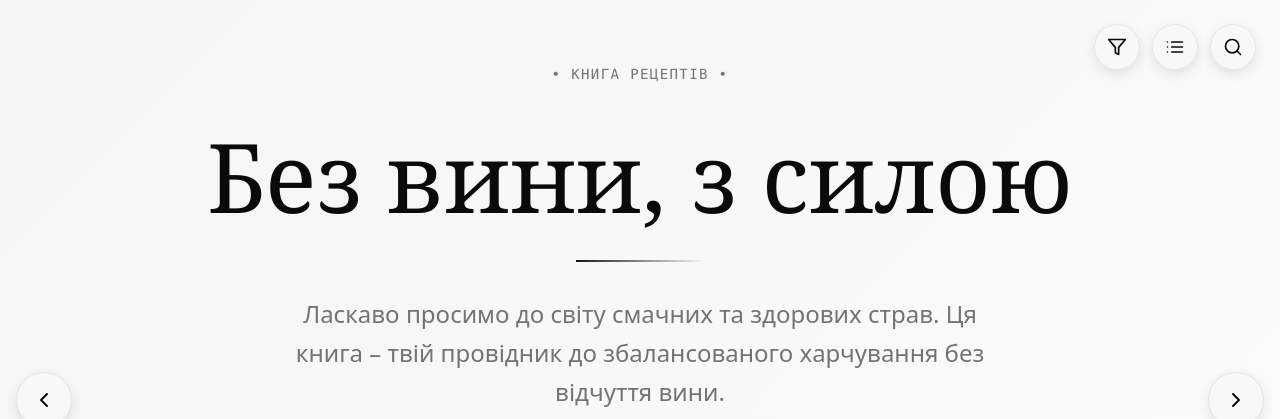
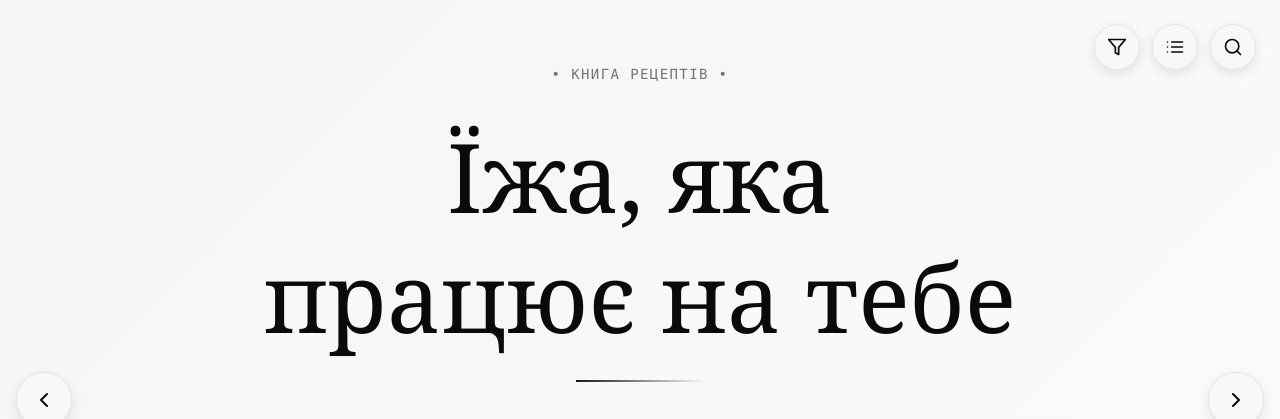
Before and after one commit to PytaichukBohdan/NataRecipeBook, a Next.js app: page / in a window 1280 px wide. Shown: the top 419 px of the page. Built offline with nearby package versions, Linux system fonts and the light colour scheme.

Commit message:
fix: change slogan to Їжа, яка працює на тебе

```diff
--- a/components/IntroPage.tsx
+++ b/components/IntroPage.tsx
@@ -43,7 +43,7 @@ export function IntroPage({ onCategoryClick }: IntroPageProps) {
 
         <div className="mb-12">
           <h1 className="text-6xl md:text-8xl font-serif text-foreground mb-6 text-balance leading-tight">
-            Без вини, з силою
+            Їжа, яка працює на тебе
           </h1>
           <div className="recipe-divider w-32 mx-auto mb-8"></div>
           <p className="text-xl md:text-2xl text-muted-foreground max-w-3xl mx-auto leading-relaxed text-pretty mb-8">
```
